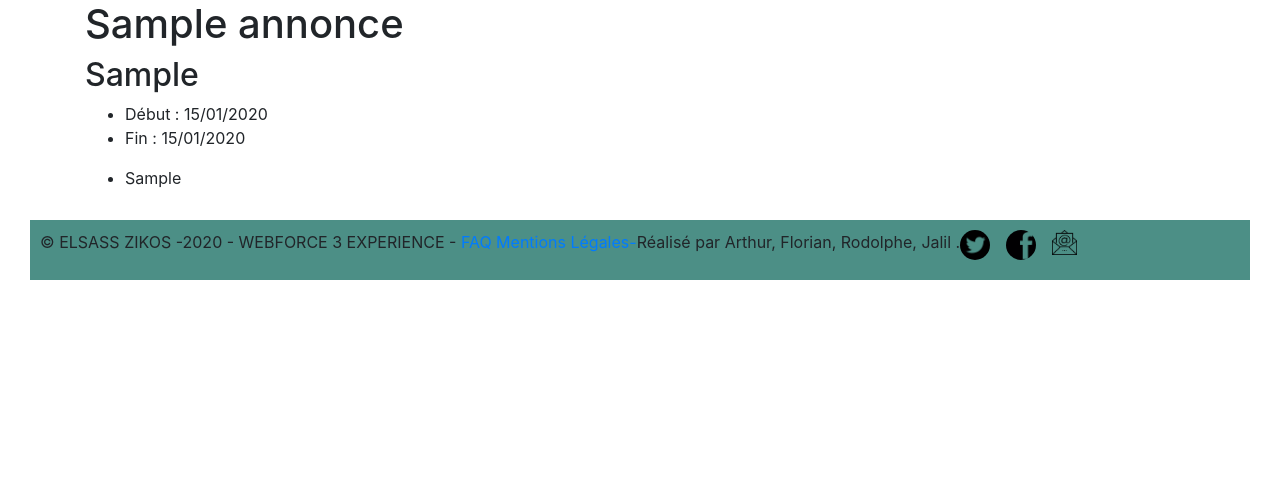
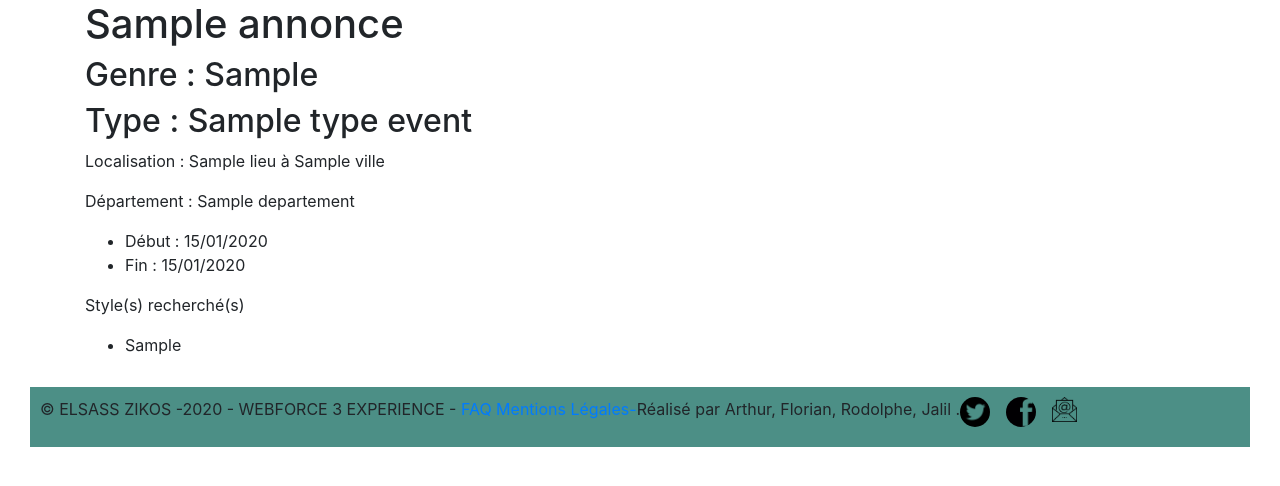
Before and after one commit to Archaros1/projet_music, a PHP site: template templates/annonce/annonce_gestion.html.twig in a window 1280 px wide. Shown: the part 56-542 px from the top of the page. Run offline with PHP 8.4, Linux system fonts and the light colour scheme; the template is opened without the code that fills it: most values are stand-ins (such as "Sample title", 1, 10 or a date in 2020); some libraries are stand-ins or nearby versions.

Commit message:
détails de l'annonce fonctionnel

```diff
--- a/src/Controller/AnnonceController.php
+++ b/src/Controller/AnnonceController.php
@@ -49,7 +49,6 @@ class AnnonceController extends AbstractController
         if (is_null($annonce)) {
             return $this->redirectToRoute("user_home");
         } else {
-            // $styles = $annonce->getStyleRecherche();
             return $this->render('annonce/annonce_gestion.html.twig', ['annonce' => $annonce]);
         }
 
--- a/src/Controller/FormController.php
+++ b/src/Controller/FormController.php
@@ -154,7 +154,8 @@ class FormController extends AbstractController
             $entityManager->persist($annonce);
             $entityManager->flush();
 
-            return $this->redirectToRoute("gestion_ann", ['id' => $annonce->getId()]);
+            // return $this->redirectToRoute("gestion_ann", ['id' => $annonce->getId()]);
+            return $this->redirectToRoute("orga_home");
 
         }
         return $this->render("forms/form_annonce.html.twig", [
--- a/src/Form/AnnonceFormType.php
+++ b/src/Form/AnnonceFormType.php
@@ -32,10 +32,10 @@ class AnnonceFormType extends AbstractType
             ])
             ->add('style_recherche', EntityType::class, [
                 'class' => Style::class,
-                'mapped' => false,
+                'choice_label' => 'name',
+                'multiple' => true,
+                // 'mapped' => false,
                 'expanded' => true,
-                'multiple' => true,
-                'choice_label' => 'name',
                 'label' => 'Style(s) recherché(s)',
                 'choice_attr' => function() {
                     return ['class' => 'ml-2 mr-1'];
--- a/templates/annonce/annonce_gestion.html.twig
+++ b/templates/annonce/annonce_gestion.html.twig
@@ -4,8 +4,11 @@
 
     <div class="container">
         <h1>{{ annonce.nomEvent }}</h1>
-        <h2>{{ annonce.genreEvent }}</h2>
+        <h2>Genre : {{ annonce.genreEvent }}</h2>
+        <h2>Type : {{ annonce.typeEvent.name }}</h2>
 
+        <p>Localisation : {{ annonce.lieu.name }} à {{ annonce.lieu.ville }}</p>
+        <p>Département : {{ annonce.lieu.departement }}</p>
         <ul>
             <li>Début : {{ annonce.dateBegin | date('d/m/Y') }}</li>
             <li>Fin : {{ annonce.dateEnd | date('d/m/Y') }}</li>
@@ -13,6 +16,7 @@
 
         {# {{ dump(annonce.styleRecherche) }} #}
 
+        <p>Style(s) recherché(s)</p>
         <ul>
         {% for style in annonce.styleRecherche %}
             <li>{{ style }}</li>
```
Also changed, not shown: src/Entity/Style.php (+7 -0 lines).
